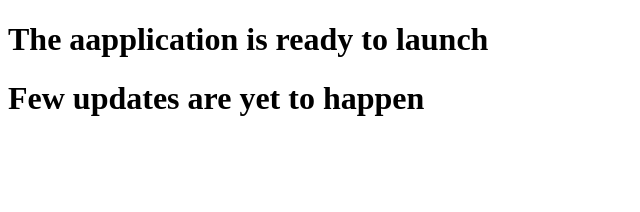
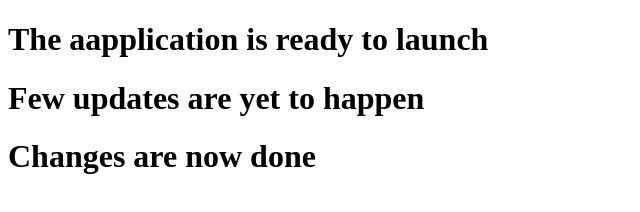
Before and after one commit to vamsee1317/flipkart, a plain HTML site: page index.html in a window 1280 px wide. Shown: the whole page, without its empty margins (0-640 px from the left). Drawn offline with Linux system fonts and the light colour scheme.

Commit message:
released

```diff
--- a/index.html
+++ b/index.html
@@ -10,5 +10,7 @@
     <h1>The aapplication is ready to launch</h1>
 
     <h1>Few updates are yet to happen</h1>
+
+    <h1>Changes are now done</h1>
 </body>
 </html>
```
